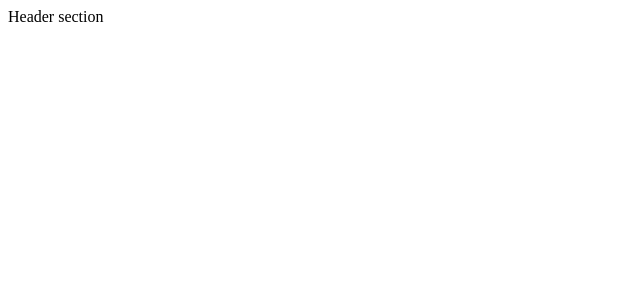
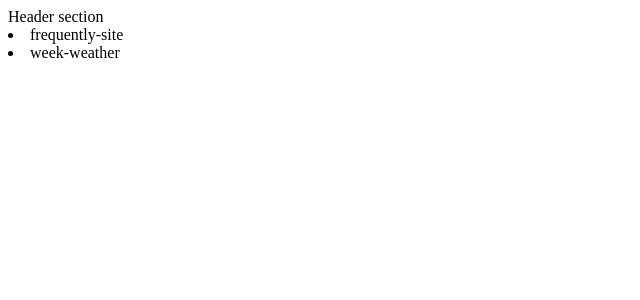
Before and after one commit to kyumin249/weather, a React (Vite) app: page / in a window 1280 px wide. Shown: the top 300 px of the page, without its empty margins (0-640 px from the left). Built offline with nearby package versions, Linux system fonts and the light colour scheme.

Commit message:
add, create Nav section

```diff
--- a/src/App.jsx
+++ b/src/App.jsx
@@ -1,10 +1,11 @@
 import Header from './components/Layout/header.jsx'
-
+import Nav from './components/Layout/nav.jsx'
 function App() {
 
   return (
     <>
-	    <Header />
+	<Header />
+	<Nav />
     </>
   );
 }
--- a/src/components/Layout/nav.jsx
+++ b/src/components/Layout/nav.jsx
@@ -0,0 +1,12 @@
+function Nav() {
+	return (
+		<div className="nav">
+			<nav>
+				<li>frequently-site</li>
+				<li>week-weather</li>
+			</nav>
+		</div>
+	);
+};
+
+export default Nav;
```
